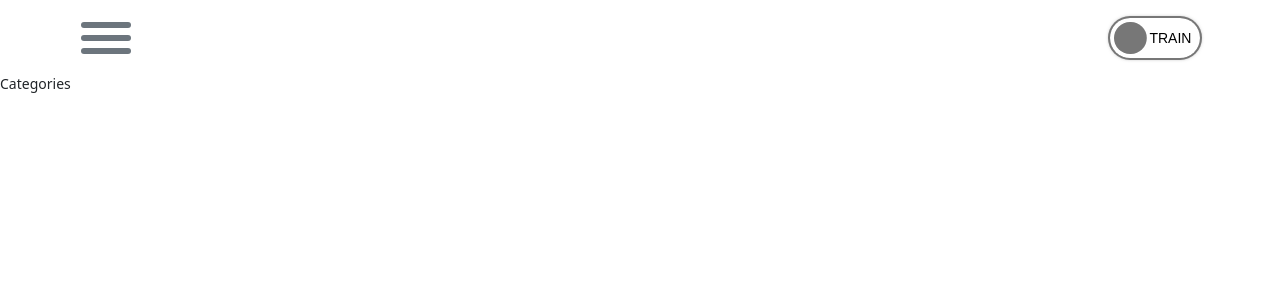
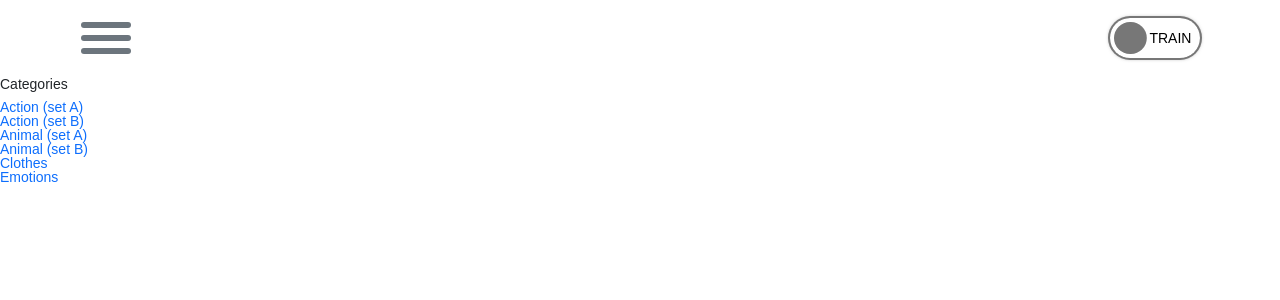
Before and after one commit to AbdurakhimovAziz/English-for-kids, a React app in the folder english-for-kids/: page / in a window 1280 px wide. Shown: the top 300 px of the page. Built offline with nearby package versions, Linux system fonts and the light colour scheme.

Commit message:
feat: set default active link

```diff
--- a/english-for-kids/src/components/header/header.scss
+++ b/english-for-kids/src/components/header/header.scss
@@ -91,7 +91,6 @@
       right: 5%;
       font-family: 'Arial';
       text-transform: uppercase;
-      user-select: none;
     }
   }
   input:checked + &-text:before {
--- a/english-for-kids/src/components/header/menu/menu-item.tsx
+++ b/english-for-kids/src/components/header/menu/menu-item.tsx
@@ -1,29 +1,11 @@
 import React from 'react';
-import { NavLink, useLocation } from 'react-router-dom';
-import useActions from '../../../hooks/useActions';
 
 interface Props {
-  children: string;
-  link: string;
+  children: React.ReactNode;
 }
 
-const MenuItem: React.FC<Props> = ({ children, link }) => {
-  const { closeMenu } = useActions();
-  const params = useLocation();
-
-  return (
-    <li className="menu__list-item">
-      <NavLink
-        to={{ pathname: link, state: children }}
-        className={`menu__link `}
-        onClick={closeMenu}
-        activeClassName="active"
-        isActive={() => params.state === children}
-      >
-        {children}
-      </NavLink>
-    </li>
-  );
+const MenuItem: React.FC<Props> = ({ children }) => {
+  return <li className="menu__list-item">{children}</li>;
 };
 
 export default MenuItem;
--- a/english-for-kids/src/components/header/menu/menu.scss
+++ b/english-for-kids/src/components/header/menu/menu.scss
@@ -8,8 +8,6 @@
   overflow-x: hidden;
   padding-top: 60px;
   transition: 0.5s left;
-  user-select: none;
-
   &__link {
     padding: 8px 8px 8px 32px;
     text-decoration: none;
--- a/english-for-kids/src/components/header/menu/menu.tsx
+++ b/english-for-kids/src/components/header/menu/menu.tsx
@@ -1,21 +1,38 @@
 import React from 'react';
+import { NavLink, useLocation } from 'react-router-dom';
+import useActions from '../../../hooks/useActions';
 import useTypeSelector from '../../../hooks/useTypeSelector';
+import { CARDS_URL } from '../../../shared/constants';
 import MenuItem from './menu-item';
 import './menu.scss';
 
 const SideNav: React.FC<{ className: string }> = ({ className }) => {
-  const { cardCategories } = useTypeSelector((state) => state.cards);
+  const { cardCategories } = useTypeSelector((state) => state.categories);
+  const { closeMenu } = useActions();
+  const params = useLocation();
 
   return (
     <nav id="sideNav" className={`menu bg-info ${className}`}>
       <ul className="menu__list">
-        <MenuItem link="/">Main</MenuItem>
-        {cardCategories &&
-          cardCategories.map((category, index) => (
-            <MenuItem link="/cards" key={index}>
+        <MenuItem>
+          <NavLink to="/" className={`menu__link `} onClick={closeMenu} activeClassName="active" exact>
+            Main
+          </NavLink>
+        </MenuItem>
+        {cardCategories.map((category, index) => (
+          <MenuItem key={index + 1}>
+            <NavLink
+              to={{ pathname: CARDS_URL, state: category.category }}
+              className={`menu__link `}
+              onClick={closeMenu}
+              activeClassName="active"
+              isActive={() => params.state === category.category}
+              exact
+            >
               {category.category}
-            </MenuItem>
-          ))}
+            </NavLink>
+          </MenuItem>
+        ))}
       </ul>
     </nav>
   );
--- a/english-for-kids/src/pages/Cards/Cards.tsx
+++ b/english-for-kids/src/pages/Cards/Cards.tsx
@@ -3,7 +3,7 @@ import { useLocation } from 'react-router-dom';
 import useTypeSelector from '../../hooks/useTypeSelector';
 
 const Cards: React.FC = () => {
-  const { cardCategories } = useTypeSelector((state) => state.cards);
+  const { cardCategories } = useTypeSelector((state) => state.categories);
   const params = useLocation();
   const currentCategory = cardCategories.find((category) => category.category === params.state);
   const cards = currentCategory?.cards.map((card) => card.word);
--- a/english-for-kids/src/pages/Home/Home.tsx
+++ b/english-for-kids/src/pages/Home/Home.tsx
@@ -1,9 +1,21 @@
 import * as React from 'react';
+import { NavLink } from 'react-router-dom';
+import useTypeSelector from '../../hooks/useTypeSelector';
+import { CARDS_URL } from '../../shared/constants';
 
 const Home: React.FC = () => {
+  const { cardCategories } = useTypeSelector((state) => state.categories);
+
   return (
     <div className="categories">
       <h1>Categories</h1>
+      <p>
+        {cardCategories.map((cat, index) => (
+          <NavLink style={{ display: 'block' }} to={{ pathname: CARDS_URL, state: cat.category }} key={index}>
+            {cat.category}
+          </NavLink>
+        ))}
+      </p>
     </div>
   );
 };
--- /dev/null
+++ b/english-for-kids/src/shared/constants.ts
@@ -0,0 +1 @@
+export const CARDS_URL = '/cards';
--- a/english-for-kids/src/store/reducers.ts
+++ b/english-for-kids/src/store/reducers.ts
@@ -25,7 +25,7 @@ const globalReducer = (state: GlobalState = InitialState, action: IAction): Glob
   }
 };
 
-const cardsReducer = (state: CardsState = InitialState, action: IAction): CardsState => {
+const categoriesReducer = (state: CardsState = InitialState, action: IAction): CardsState => {
   switch (action.type) {
     case ActionTypes.FETCH_CARDS:
       return action.data
@@ -41,7 +41,7 @@ const cardsReducer = (state: CardsState = InitialState, action: IAction): CardsS
 
 export const rootReducer = combineReducers({
   global: globalReducer,
-  cards: cardsReducer
+  categories: categoriesReducer
 });
 
 export type RootState = ReturnType<typeof rootReducer>;
--- a/english-for-kids/src/styles/styles.scss
+++ b/english-for-kids/src/styles/styles.scss
@@ -1 +1,8 @@
 @import 'nullstyle';
+
+body {
+  user-select: none;
+  font-family: 'Arial', sans-serif;
+  font-size: 14px;
+  font-weight: 400;
+}
```
